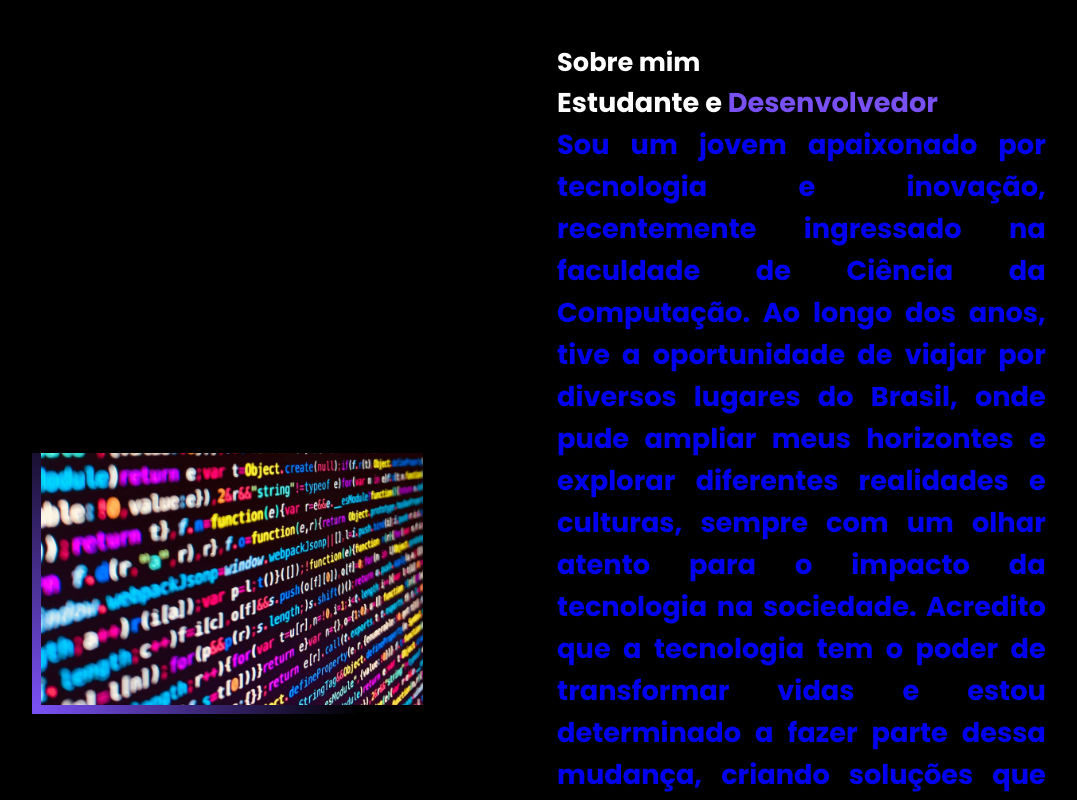
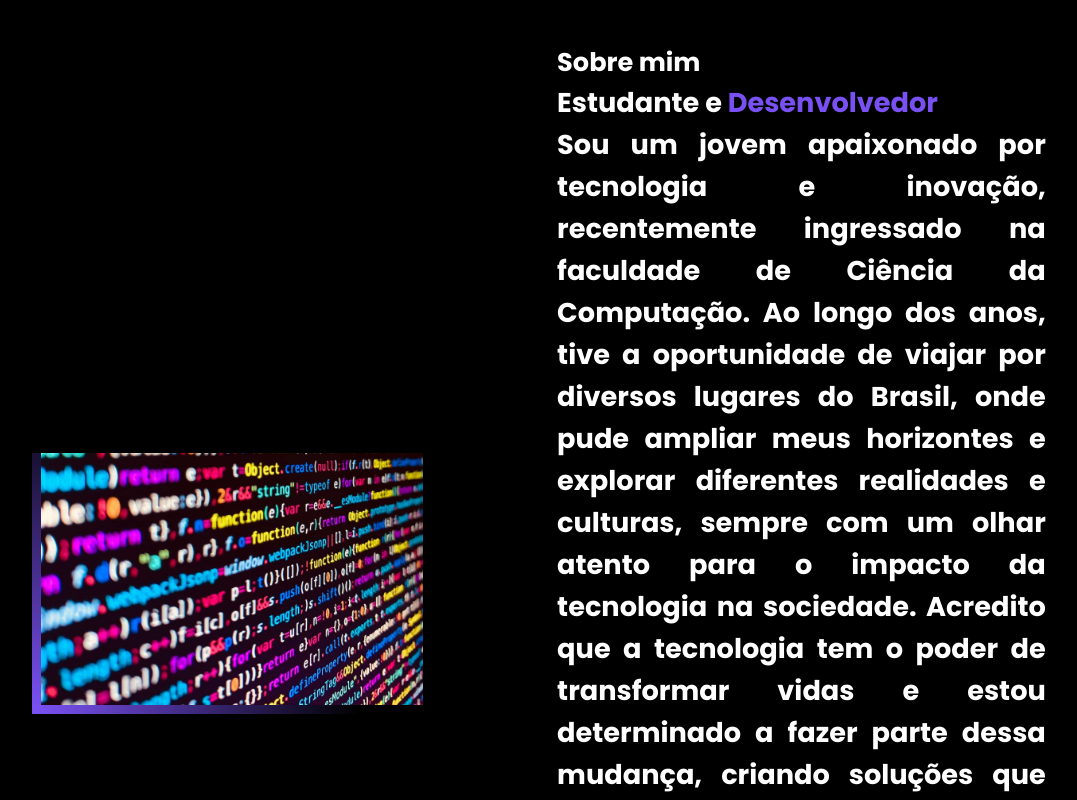
Before and after one commit to Kunimm/portfoliodev, a plain HTML site: page index.html in a window 1280 px wide. Shown: the part 1000-1800 px from the top of the page, without its empty margins (101-1178 px from the left). Drawn offline with nearby package versions, Linux system fonts and the light colour scheme; a script that the page names is missing.

Commit message:
Update index.html

```diff
--- a/index.html
+++ b/index.html
@@ -59,7 +59,7 @@
         <div class="sobre-mim">
             <h3>Sobre mim</h3>
             <h1>Estudante e <span>Desenvolvedor</span>
-                <a href="#Sobre"><p tyle="color: white;">Sou um jovem apaixonado por tecnologia e inovação, recentemente ingressado na faculdade de Ciência da Computação. Ao longo dos anos, tive a oportunidade de viajar por diversos lugares do Brasil, onde pude ampliar meus horizontes e explorar diferentes realidades e culturas, sempre com um olhar atento para o impacto da tecnologia na sociedade. Acredito que a tecnologia tem o poder de transformar vidas e estou determinado a fazer parte dessa mudança, criando soluções que possam fazer a diferença no mundo. Com dedicação e curiosidade, estou sempre em busca de novos desafios e aprendizados, tanto na academia quanto na prática.</p></a>
+                <a href="#Sobre"><p style="color: white;">Sou um jovem apaixonado por tecnologia e inovação, recentemente ingressado na faculdade de Ciência da Computação. Ao longo dos anos, tive a oportunidade de viajar por diversos lugares do Brasil, onde pude ampliar meus horizontes e explorar diferentes realidades e culturas, sempre com um olhar atento para o impacto da tecnologia na sociedade. Acredito que a tecnologia tem o poder de transformar vidas e estou determinado a fazer parte dessa mudança, criando soluções que possam fazer a diferença no mundo. Com dedicação e curiosidade, estou sempre em busca de novos desafios e aprendizados, tanto na academia quanto na prática.</p></a>
                 <a href="#" class="btn">Leia Mais</a>
             </h1>
         </div>
```
